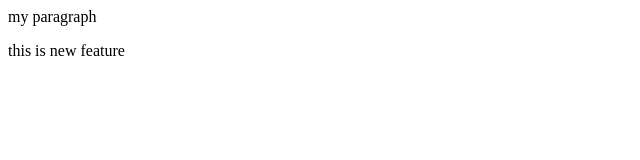
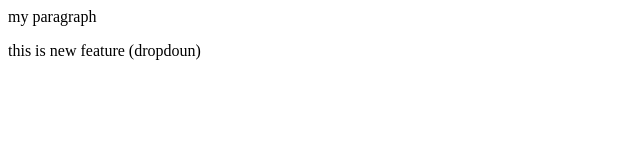
Before and after one commit to jay-chauhan-08/localrepo, a plain HTML site: page index.html in a window 1280 px wide. Shown: the full height of the page, 0-640 px from the left. Drawn offline with Linux system fonts and the light colour scheme.

Commit message:
add dropdoun

```diff
--- a/index.html
+++ b/index.html
@@ -1,2 +1,2 @@
 <p>my paragraph</p>
-<p>this is new feature</p>
+<p>this is new feature (dropdoun)</p>
```
